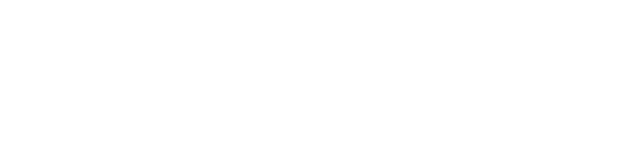
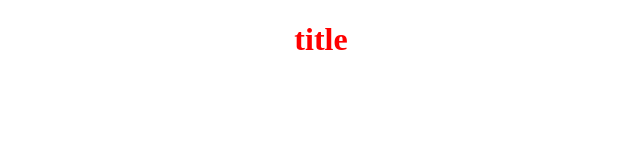
Before and after one commit to pao19890510/0129, a plain HTML site: page index.html in a window 1280 px wide. Shown: the whole page, without its empty margins (319-959 px from the left). Drawn offline with Linux system fonts and the light colour scheme.

Commit message:
新增h1

```diff
--- a/all.css
+++ b/all.css
@@ -1,3 +1,6 @@
 body {
   text-align: center;
 }
+h1 {
+  color: red;
+}
--- a/index.html
+++ b/index.html
@@ -7,6 +7,6 @@
     <link rel="stylesheet" href="all.css">
 </head>
 <body>
-
+    <h1>title</h1>
 </body>
 </html>
```
